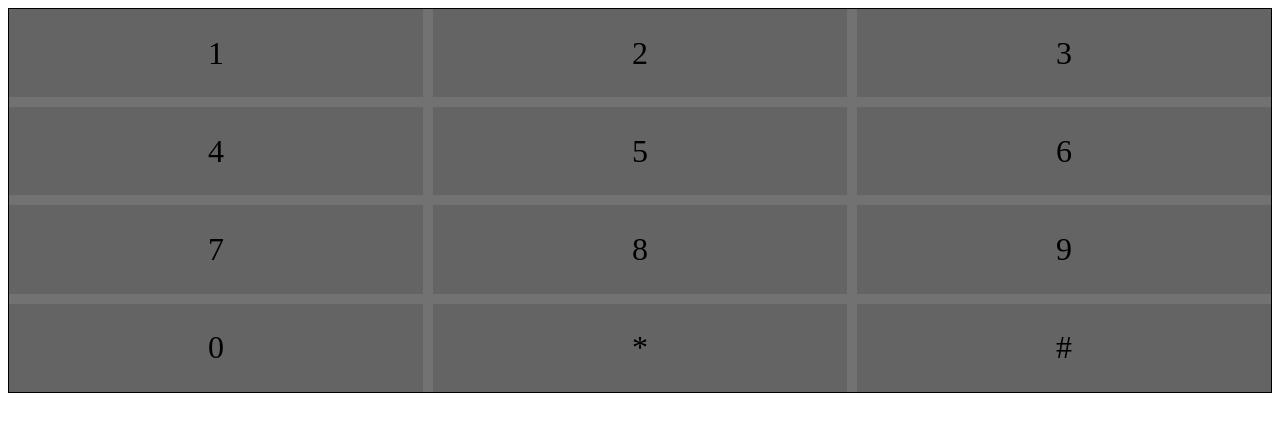
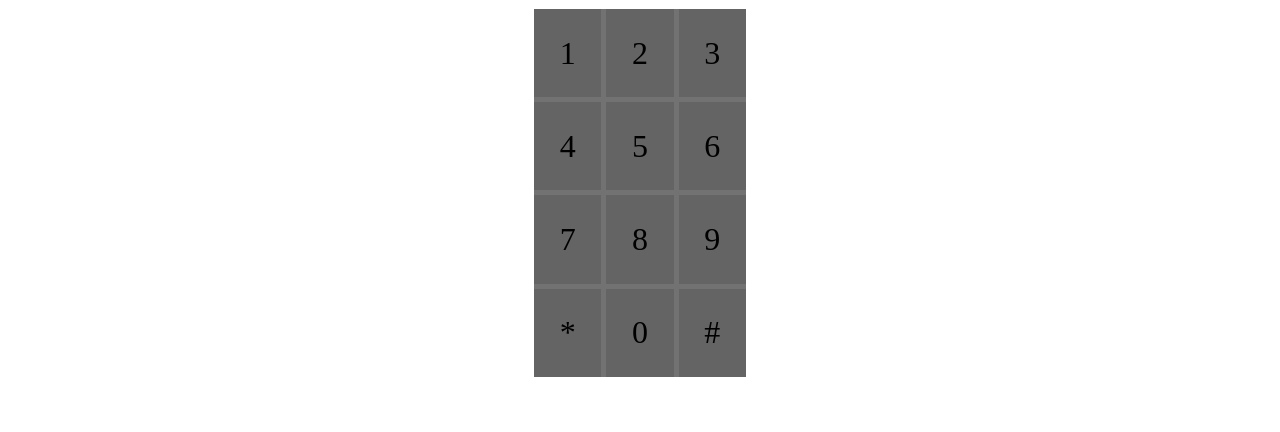
Before and after one commit to Fiewor/JS-Calculator, a plain HTML site: page index.html in a window 1280 px wide. Drawn offline with Linux system fonts and the light colour scheme.

Commit message:
aligned content reduced grid gap

```diff
--- a/index.html
+++ b/index.html
@@ -18,8 +18,8 @@
         <div class="button">7</div>
         <div class="button">8</div>
         <div class="button">9</div>
+        <div class="button">*</div>
         <div class="button">0</div>
-        <div class="button">*</div>
         <div class="button">#</div>
     </div>
 <script src="index.js"></script>
--- a/style.css
+++ b/style.css
@@ -1,7 +1,13 @@
+body {
+    display: grid;
+    justify-content: center;
+    align-content: center;
+}
+
 .container {
-    display: grid;
-    border: 1px solid black;
-    grid-gap: 10px;
+    display: inline-grid;
+    border: 1px solid #fff;
+    grid-gap: 5px;
     grid-template-columns: auto auto auto;
     background-color: rgba(100, 99, 99, 0.9);
 }
```
